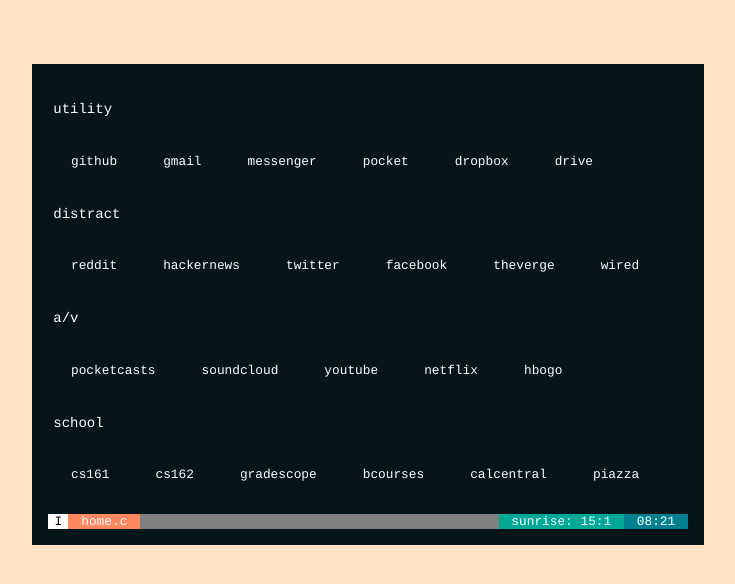
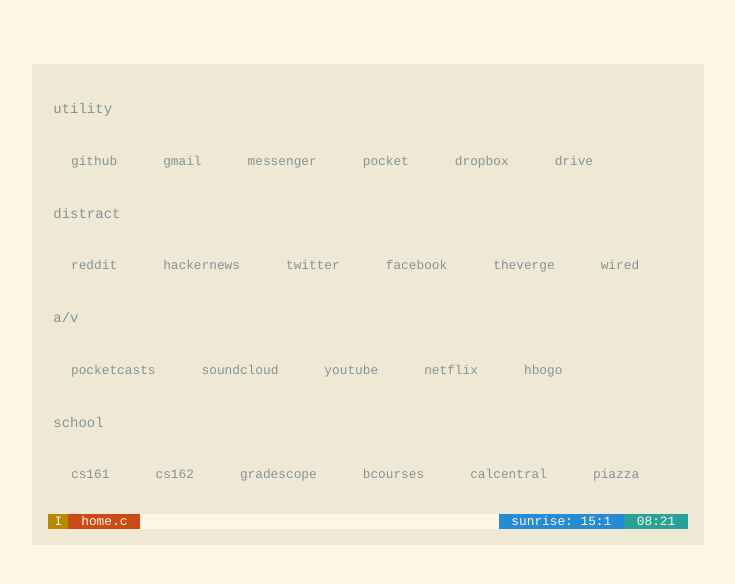
Before and after one commit to sohansubhash/voyager, a plain HTML site: page index.html in a window 1280 px wide. Shown: the whole page, without its empty margins (272-1007 px from the left). Drawn offline with Linux system fonts and the light colour scheme; a web font is replaced by a local one.

Commit message:
revamped color scheme to solarized

```diff
--- a/style.css
+++ b/style.css
@@ -1,13 +1,17 @@
 :root {
-  --white: #fff;
-  --black: #051519;
-  --accent0: #62B6CB;
-  --accent1: #ff5b5b;
-  --accent2: #495867;
-  --accent3: #92d3a2;
-  --bckgrnd: bisque;
-  --solar: #00a896;
-  --time: #028090;
+  --text: #839496;
+  --black: #839496;
+  --accent0: #b58900;
+  --accent1: #cb4b16;
+  --accent2: #268bd2;
+  --accent3: #2aa198;
+  --bckgrnd: #fdf6e3;
+  --holder: #eee8d5;
+  --solar: #268bd2;
+  --time: #2aa198;
+  --file: #cb4b16;
+  --mode: #b58900;
+
 }
 
 
@@ -21,7 +25,7 @@
 .holder{
   margin: 4em auto auto auto;
   padding: 2em 1em 1em 1em;
-  background: var(--black);
+  background: var(--holder);
   /*box-shadow: 0 4px 0.625em 0 rgba(0,0,0,0.4); */
   max-width: 40em;
   min-width: 25em;
@@ -35,7 +39,7 @@
 }
 
 .linkchild {
-  color: var(--white);
+  color: var(--text);
   transition: ease-in-out 0.05s;
   text-align: center;
   font-size: 0.8em;
@@ -44,18 +48,24 @@
 
 .accent0:hover {
   background-color: var(--accent0);
+  color: var(--bckgrnd);
 }
 
 .accent1:hover {
   background-color: var(--accent1);
+  color: var(--bckgrnd);
 }
 
 .accent2:hover {
   background-color: var(--accent2);
+  color: var(--bckgrnd);
+
 }
 
 .accent3:hover {
   background-color: var(--accent3);
+  color: var(--bckgrnd);
+
 }
 
 a {
@@ -66,7 +76,7 @@
 }
 
 .linkcats {
-  color: var(--white);
+  color: var(--text);
   padding: 0.375em 0 0.375em 0.375em;
   font-size: 0.875em;
   font-weight: normal;
@@ -77,7 +87,7 @@
   display: flex;
 white-space: nowrap;
   width: 100%;
-  background-color: grey;
+  background-color: var(--bckgrnd);
   font-size: 0.8em;
 padding: 0;
 margin: 0;
@@ -86,17 +96,16 @@
 .statusbox {
   text-align: center;
   padding: 0 1em 0 1em;
-  color: var(--white);
+  color: var(--bckgrnd);
 }
 
 .mode {
-  background-color: var(--white);
-  color: black;
+  background-color: var(--mode);
   padding: 0 0.5em 0 0.5em;
 }
 
 .file {
-  background-color: #ff875f;
+  background-color: var(--file);
 }
 
 .search {
@@ -108,7 +117,7 @@
 flex-grow: 1;
 flex-shrink: 1;
   min-width: 2px;
-
+  color: var(--text);
 }
 
 .search:focus {
```
